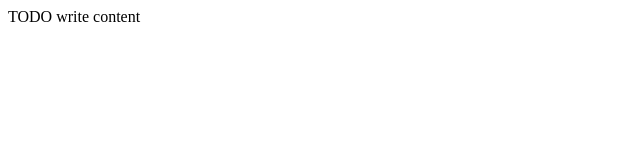
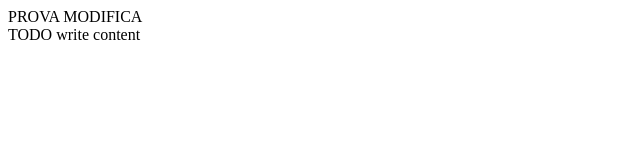
Before and after one commit to Luanadel/iw16_progetto_2, a plain HTML site: page Bibliomanager/web/index.html in a window 1280 px wide. Shown: the whole page, without its empty margins (0-640 px from the left). Drawn offline with Linux system fonts and the light colour scheme.

Commit message:
Commit iniziale

```diff
--- a/Bibliomanager/web/index.html
+++ b/Bibliomanager/web/index.html
@@ -10,7 +10,7 @@ and open the template in the editor.
         <meta charset="UTF-8">
         <meta name="viewport" content="width=device-width, initial-scale=1.0">
     </head>
-    <body>
+    <body> PROVA MODIFICA
         <div>TODO write content</div>
     </body>
 </html>
```
